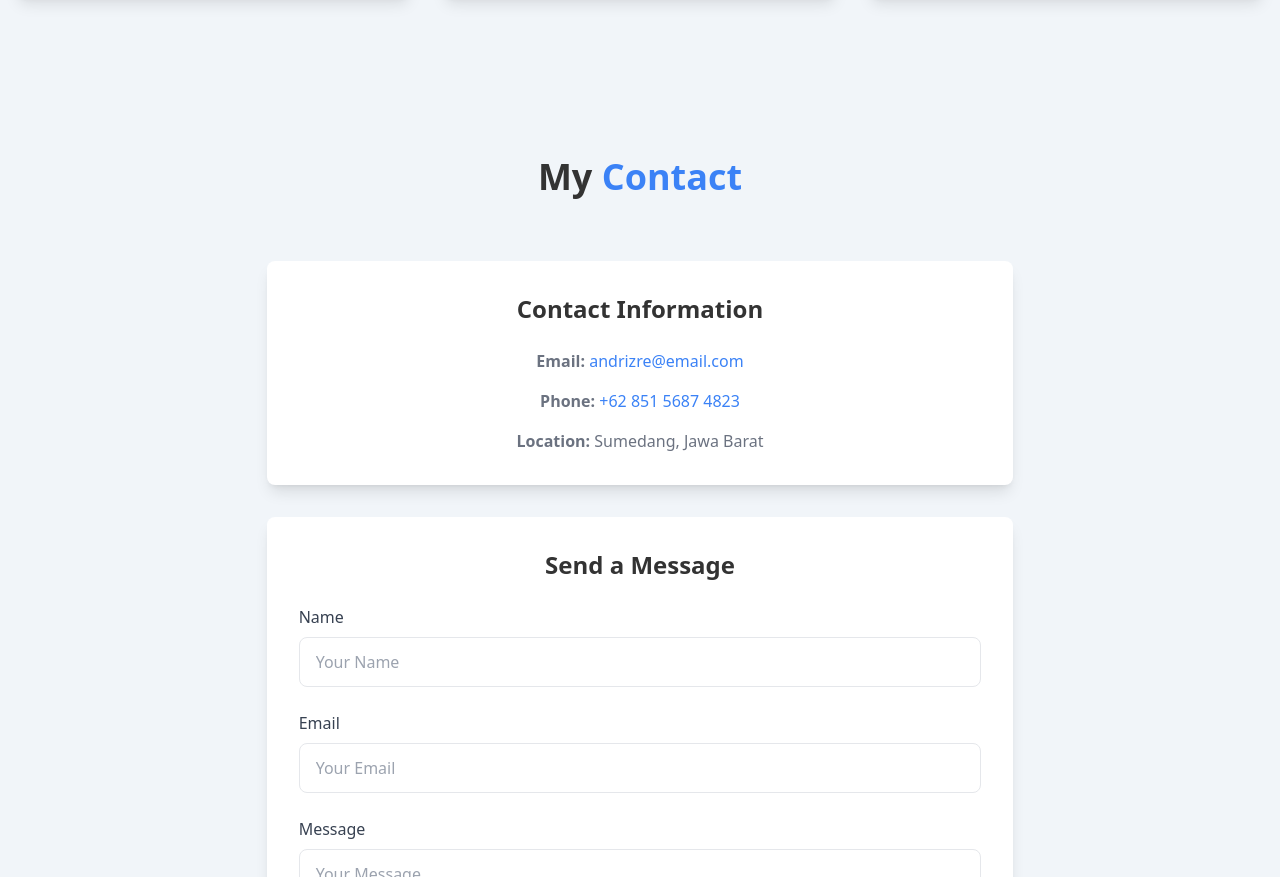
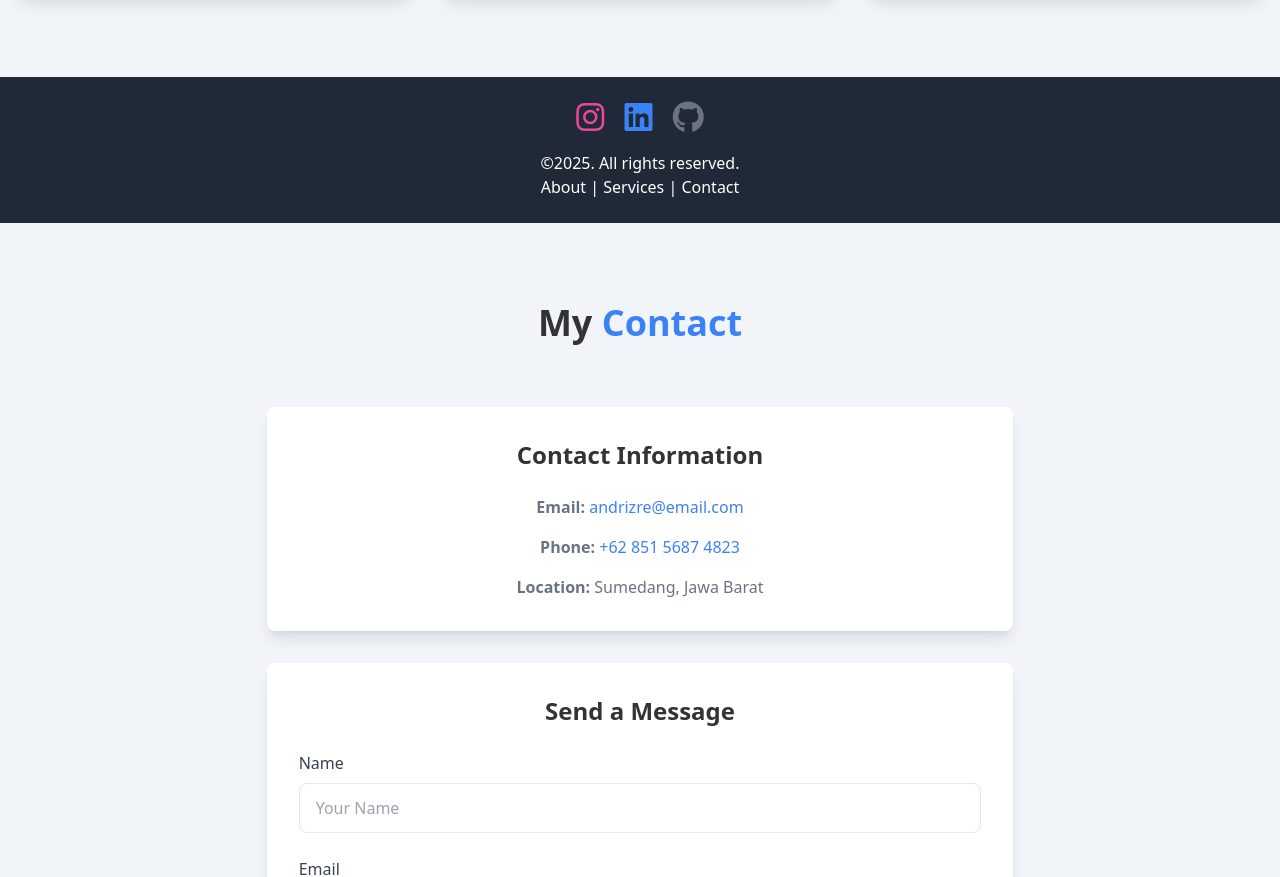
Before and after one commit to andrizre/index, a plain HTML site: page index.html in a window 1280 px wide. Shown: the part 3509-4386 px from the top of the page. Drawn offline with nearby package versions, Linux system fonts and the light colour scheme.

Commit message:
Update index.html

```diff
--- a/index.html
+++ b/index.html
@@ -364,6 +364,28 @@
     </div>
 </section>
 
+        <footer class="bg-gray-800 text-white py-6">
+    <div class="container mx-auto px-4 text-center">
+        <div class="mb-4">
+            <a href="https://www.instagram.com/yourprofile" target="_blank" class="mx-2 text-pink-500 hover:text-pink-400">
+                <i class="fab fa-instagram fa-2x"></i>
+            </a>
+            <a href="https://www.linkedin.com/in/yourprofile" target="_blank" class="mx-2 text-blue-500 hover:text-blue-400">
+                <i class="fab fa-linkedin fa-2x"></i>
+            </a>
+            <a href="https://www.github.com/andrizre" target="_blank" class="mx-2 text-gray-500 hover:text-gray-400">
+                <i class="fab fa-github fa-2x"></i>
+            </a>
+        </div>
+        <p>&copy;2025. All rights reserved.</p>
+        <p>
+            <a href="#about" class="hover:text-gray-400">About</a> |
+            <a href="#services" class="hover:text-gray-400">Services</a> |
+            <a href="#contact" class="hover:text-gray-400">Contact</a>
+        </p>
+    </div>
+</footer>
+
         <!-- Project Modal -->
         <div id="project-modal" class="fixed inset-0 z-50 flex items-center justify-center hidden">
             <div class="absolute inset-0 bg-black opacity-75" id="modal-backdrop"></div>
```
